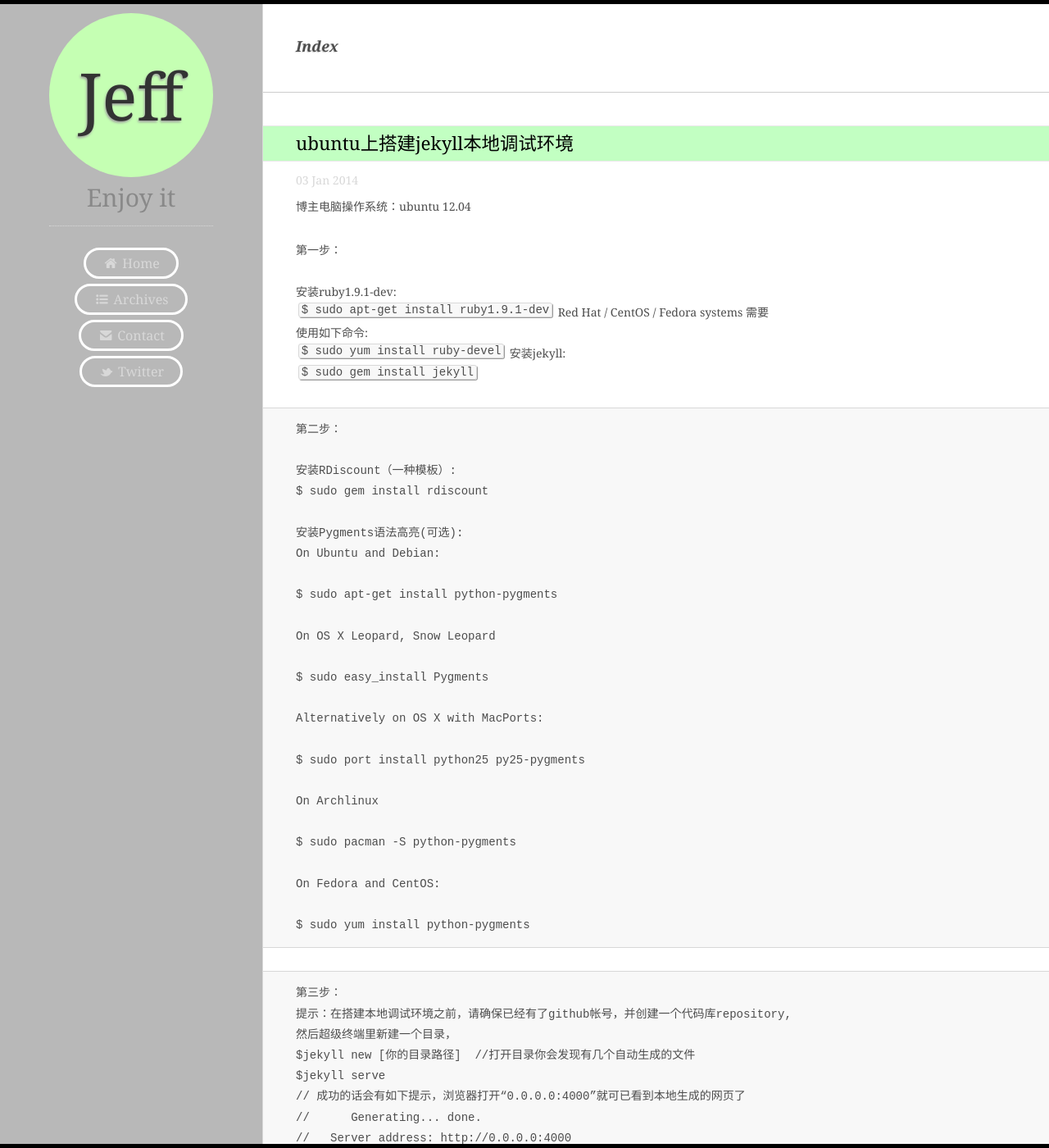
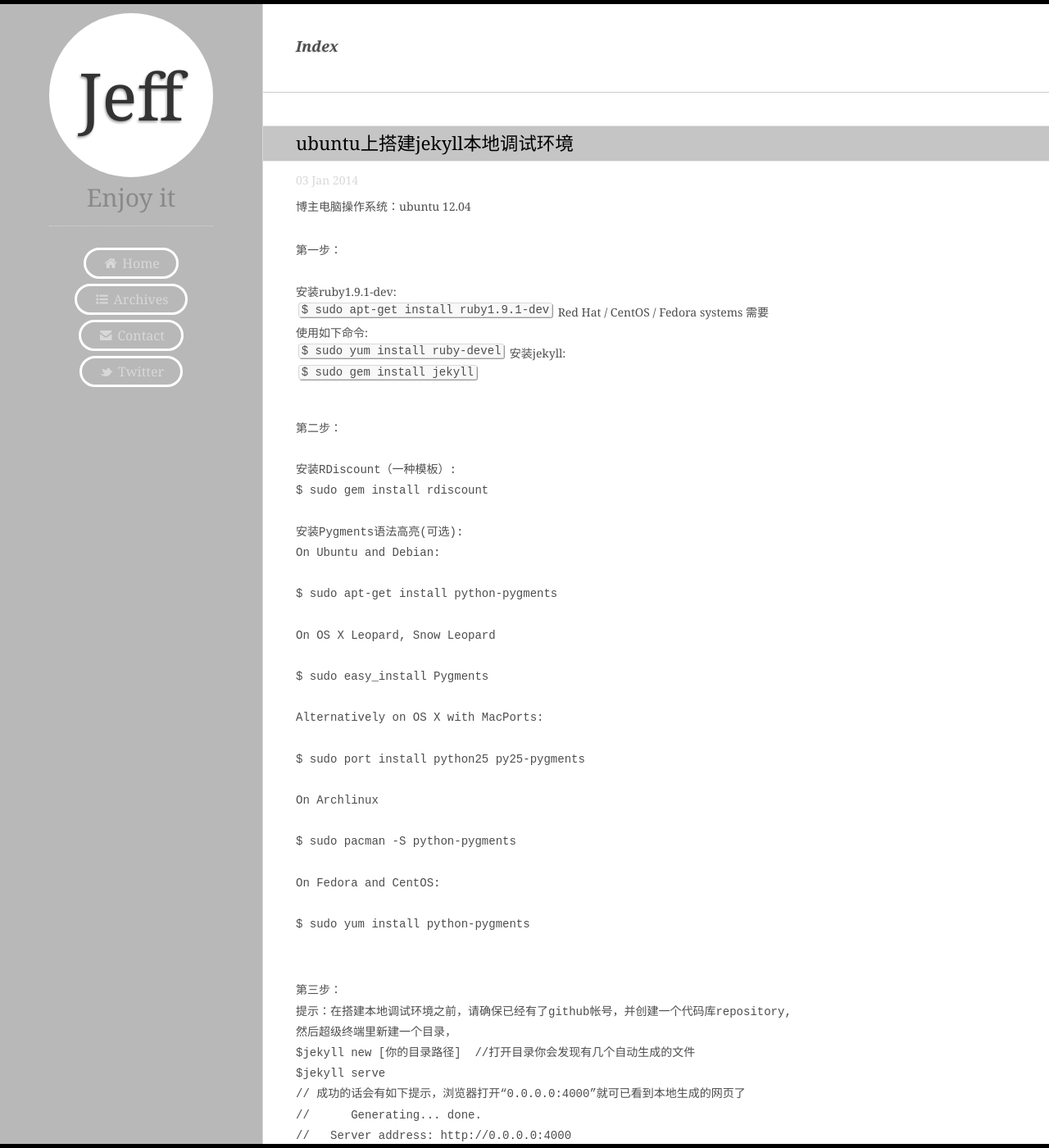
Before and after one commit to pjf000/jeff, a Jekyll site: the page built from index.html, in a window 1280 px wide and 1400 px high. Shown: the whole window at 82% size. Built offline with Jekyll 4.4.1, drawn with Linux system fonts in a browser that asks for light colours; Markdown is read by kramdown in place of the engine named in the settings; the list of posts is cut into pages by our own code.

Commit message:
Update style.css

```diff
--- a/css/style.css
+++ b/css/style.css
@@ -359,7 +359,7 @@
 #foot-line { width: 100%; height: 5px; background: black; position: fixed; bottom: 0; left: 0; z-index: 101;}
 #content { width: 100%;}
 #head { background: #B8B8B8; width: 320px; min-height: 100%; height: auto;  position: fixed; left: 0; top: 5px; font-weight: 700; text-align: center; }
-#logo { margin: .8em auto 1.8em auto; width: 200px; height: 200px; border-radius: 100px 100px; background: #C5FFB3; }
+#logo { margin: .8em auto 1.8em auto; width: 200px; height: 200px; border-radius: 100px 100px; background: #fff; }
 #logo h1 { font-size: 80px; width: 200px; overflow: hidden;  line-height: 200px; text-align: center; text-shadow: -1px 2px 3px #a0a0a0; }
 #logo h2 { font-weight: 400; font-size:  30px; color: #898989; line-height: 50px; padding-bottom: .3em; border-bottom: 1px dotted #d8d8d8; }
 #nav { margin: 6em auto 2em auto; }
@@ -390,7 +390,7 @@
 .post p, .post pre, .post ul, .post ol, .post dl, .post form, .post hr, .post table { margin-bottom: 2em; }
 .post .time { margin-bottom: .5em; color: #d8d8d8; }
 .post blockquote { padding: 0.5em 1em 0.4em 1em; margin-bottom: 1em;  border-left: .9em solid #232323; }
-.post pre { width: 100%; margin-left: -40px; background: #f8f8f8; border-top:  1px solid #d8d8d8; border-bottom: 1px solid #d8d8d8; padding: 1em 0 1em 40px; }
+.post pre { width: 100%; margin-left: -40px;  padding: 1em 0 1em 40px; }
 .post code { color: #4d4d4d; background: #f8f8f8; padding: 0 0.2em; border: 1px solid #d8d8d8; border-radius: 3px 3px; position: relative; top: -2px; margin: 0 3px; box-shadow: 1px 1px 0 #999; }
 .post pre code { border: none; box-shadow: none; padding: 0 0; }
 .post p, .post h3, .post h4, .post blockquote, .post li { max-width: 580px; }
@@ -413,7 +413,7 @@
 .post em { font-weight: 700; }
 .post .clearLeft { margin-left: -40px; }
 .post img, .post audio, .post iframe, .post audio, .post canvas, .post video { max-width: 720px; }
-.post .post-title { margin-left: -40px; margin-bottom: 10px; padding: 4px 0 4px 40px; background: #C2FFC2;  border-top: 1px solid #e8e8e8; border-bottom: 1px solid #e8e8e8;   }
+.post .post-title { margin-left: -40px; margin-bottom: 10px; padding: 4px 0 4px 40px; background:#C5C5C5;  border-top: 1px solid #e8e8e8; border-bottom: 1px solid #e8e8e8;   }
 .post .post-title a { border-bottom: none; }
 .post .post-title a:hover { border-bottom: 1px dotted #343434; }
 .fork-me { position: fixed; right: 0; top: 0; z-index: 999; }
```
